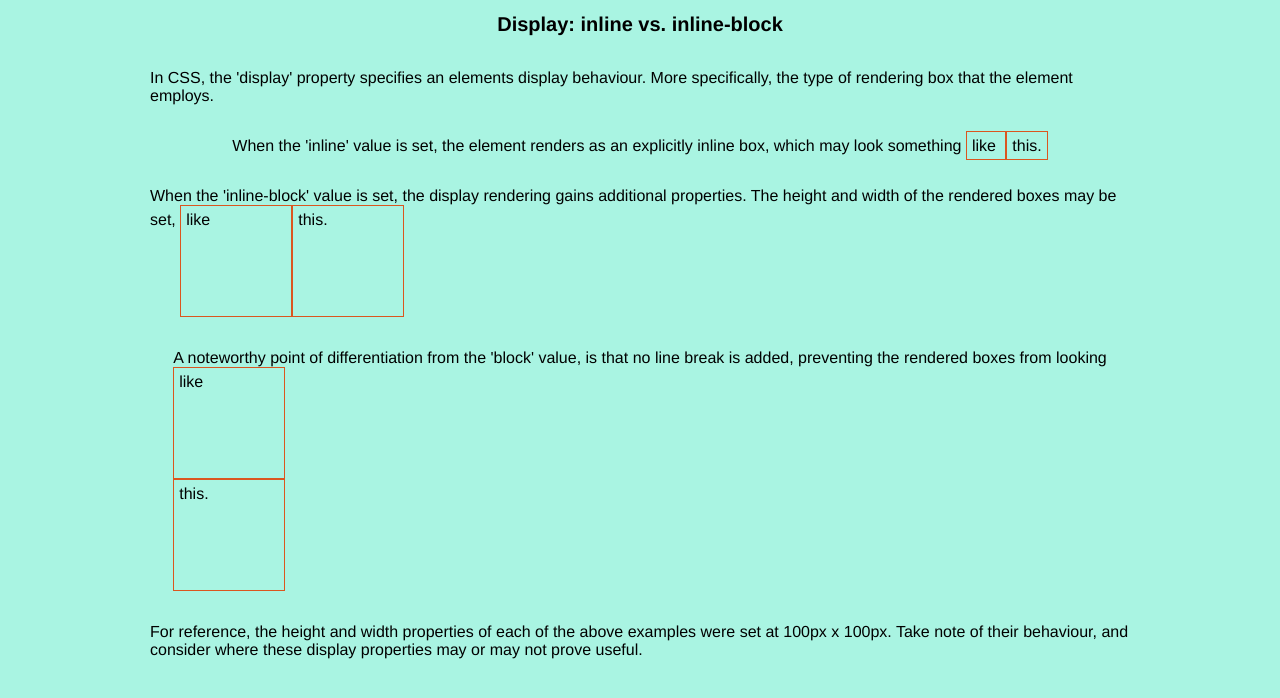
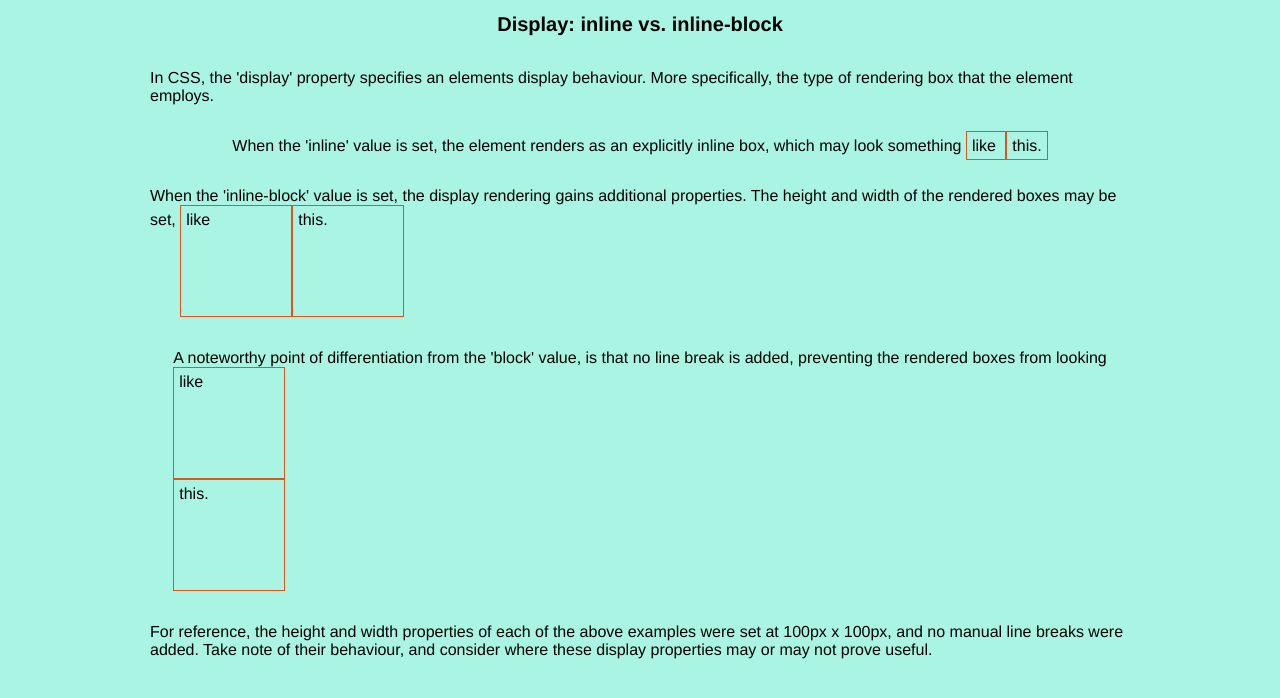
Before and after one commit to oranmornz/oranmornz.github.io, a plain HTML site: page blog/html-css.html in a window 1280 px wide. Shown: the part 102-800 px from the top of the page. Drawn offline with Linux system fonts and the light colour scheme.

Commit message:
Blog formatting adjustment

```diff
--- a/blog/html-css.html
+++ b/blog/html-css.html
@@ -53,7 +53,7 @@
         <p>When the 'inline' value is set, the element renders as an explicitly inline box, which may look something <span class="a">like </span><span class="a">this.</span></p>
         <p>When the 'inline-block' value is set, the display rendering gains additional properties. The height and width of the rendered boxes may be set, <span class="b">like</span><span class="b">this.</span></p>
         <p>A noteworthy point of differentiation from the 'block' value, is that no line break is added, preventing the rendered boxes from looking <span class="c">like</span><span class="c">this.</span></p>
-        <p>For reference, the height and width properties of each of the above examples were set at 100px x 100px. Take note of their behaviour, and consider where these display properties may or may not prove useful.</p>
+        <p>For reference, the height and width properties of each of the above examples were set at 100px x 100px, and no manual line breaks were added. Take note of their behaviour, and consider where these display properties may or may not prove useful.</p>
     </div>
     <!--<div id="footer">
         <h2>???</h2>
```
